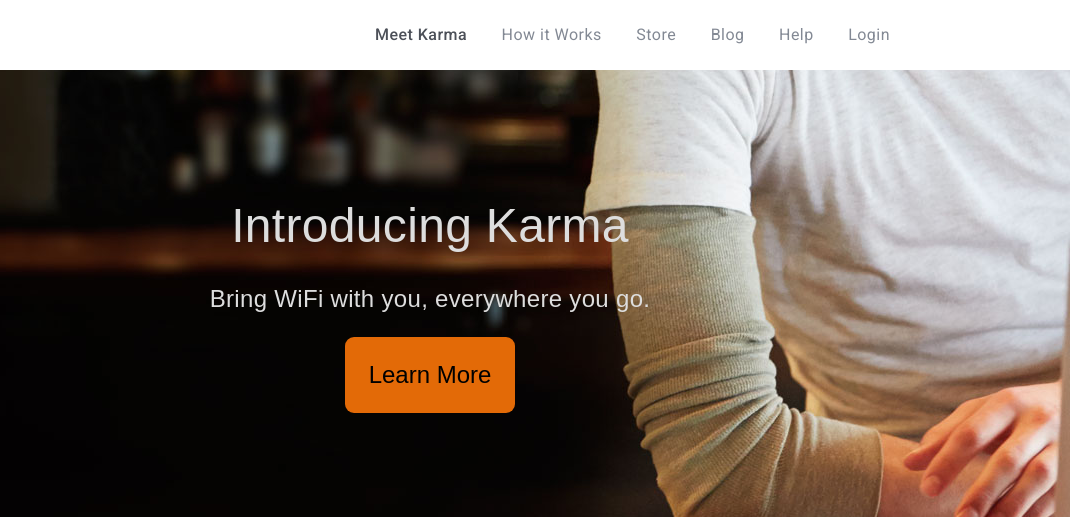
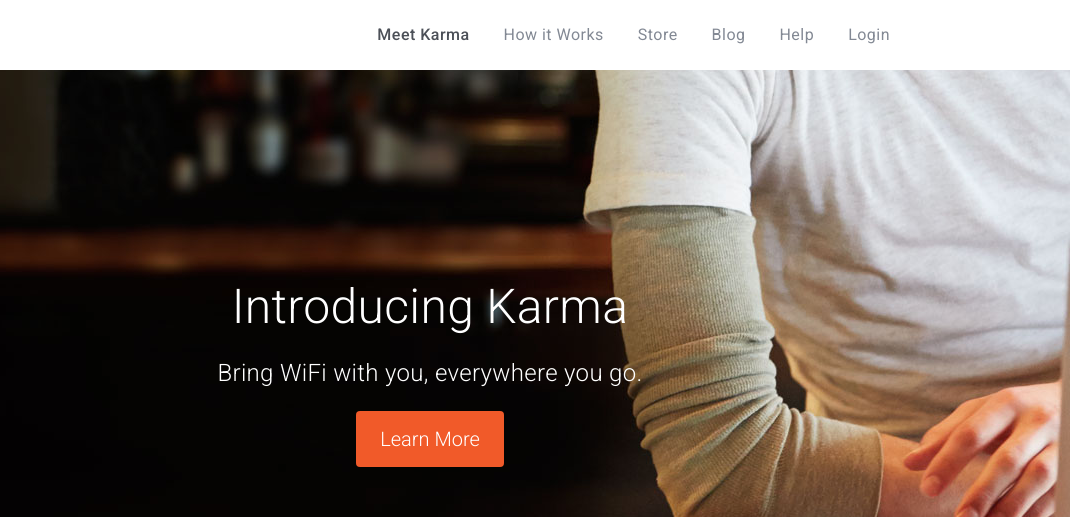
Before and after one commit to cshehadi/thinkful-karma-clone, a plain HTML site: page index.html in a window 1280 px wide. Shown: the top 517 px of the page, 210-1280 px from the left. Drawn offline with Linux system fonts and the light colour scheme.

Commit message:
tweaks to get in line with Thinkful styles

```diff
--- a/css/style.css
+++ b/css/style.css
@@ -8,6 +8,8 @@ html {
 
 body {
     background-color: #ddd;
+    font-family: 'Roboto', sans-serif;
+    -webkit-font-smoothing: antialiased;
 }
 
 header {
@@ -15,33 +17,40 @@ header {
     background-size: cover;
     background-repeat: no-repeat;
     background-position: center bottom;
-    height:735px;
-    /* image is not scaling - why? */
+    height:45.938rem;
 }
 
 header > section {
     padding-top: 6em;
     text-align: center;
-    color: #ddd;
+    color: #fff;
     font-weight: 100;
     letter-spacing: 0.02em;
 }
 
 header > section > h1 {
     font-size: 3em;
+    font-weight: 300;
+    margin: 7rem 0 0;
+}
+
+header > section > h3 {
+    font-size: 1.5em;
     font-weight: 100;
 }
 
-header > section > p {
-    font-size: 1.5em;
+header > section > button {
+    color: #fff;
+    font-size: 1.25rem;
+    padding: 1rem 1.5rem;
+    border: none;
+    border-radius: 4px;
+    background-color: #f15a29;
 }
 
-header > section > button {
-    font-size: 1.5em;
-    padding: 1em;
-    border: none;
-    border-radius: 9px;
-    background-color: #e36a07;
+header > section > button:hover {
+    cursor: pointer;
+    background-color: #d9400e;
 }
 
 .content {
@@ -70,7 +79,6 @@ header > section > button {
 
 .top-navigation .links >li {
     display: inline-block;
-    font-family: 'Roboto', sans-serif;
     font-size: 16px;
     letter-spacing: 0.03em;
     -webkit-font-smoothing: antialiased;
--- a/index.html
+++ b/index.html
@@ -22,9 +22,9 @@
                     <img class="logo" src="img/karma-logo.svg" alt="Karma Logo">
                 </div>
             </nav>
-            <section>
+            <section class="content">
             <h1>Introducing Karma</h1>
-            <p>Bring WiFi with you, everywhere you go.</p>
+            <h3>Bring WiFi with you, everywhere you go.</h3>
             <button>Learn More</button>
             </section>
         </header>
```
